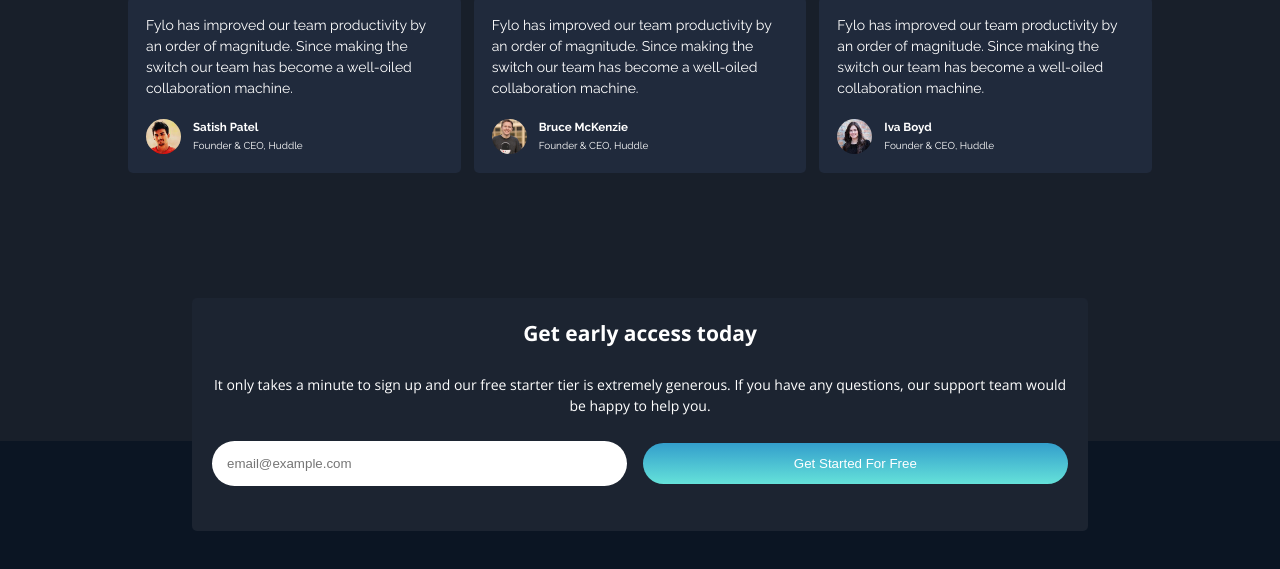
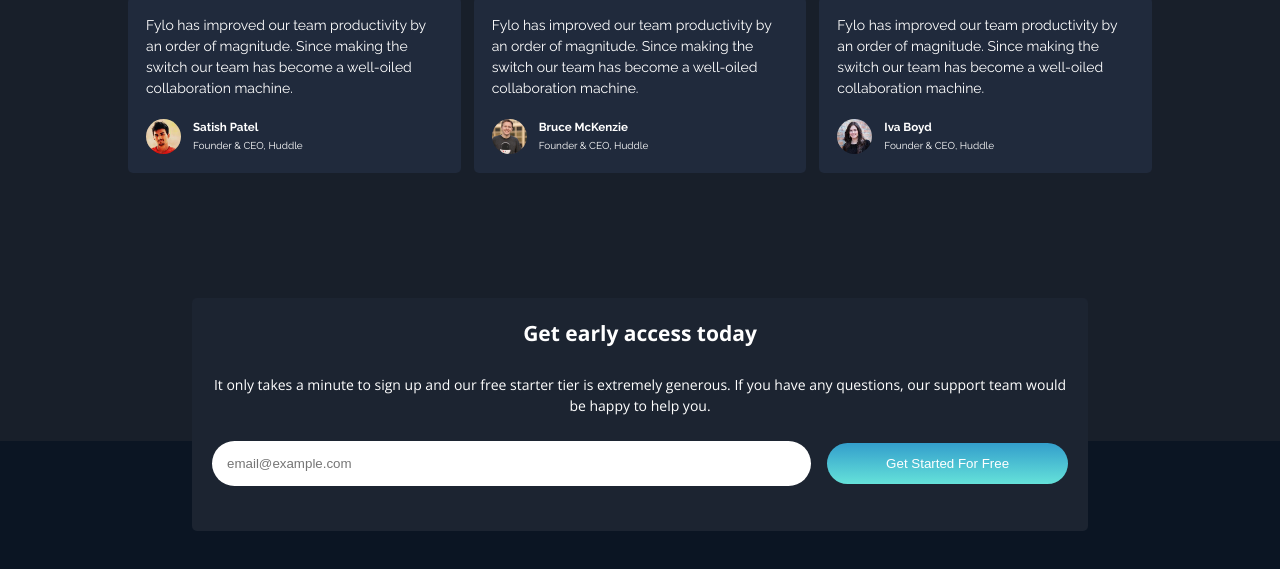
Before and after one commit to xarmzon/CAPSTONE-PROJECT-1-GP225, a plain HTML site: page index.html in a window 1280 px wide. Shown: the part 1823-2392 px from the top of the page. Drawn offline with nearby package versions, Linux system fonts and the light colour scheme.

Commit message:
update to site

```diff
--- a/style.css
+++ b/style.css
@@ -383,8 +383,10 @@ footer .contents .items .contact.icons > * {
 		align-items: center;
 	}
 	input[type="email"]{
+		width: 70%;
 		margin-right: 1.6rem;
-		  margin-bottom: 0;
+		margin-bottom: 0;
+		flex-shrink: 0;
 	}
   footer .contents {
     max-width: 85%;
```
Also changed, not shown: 1 other file.
